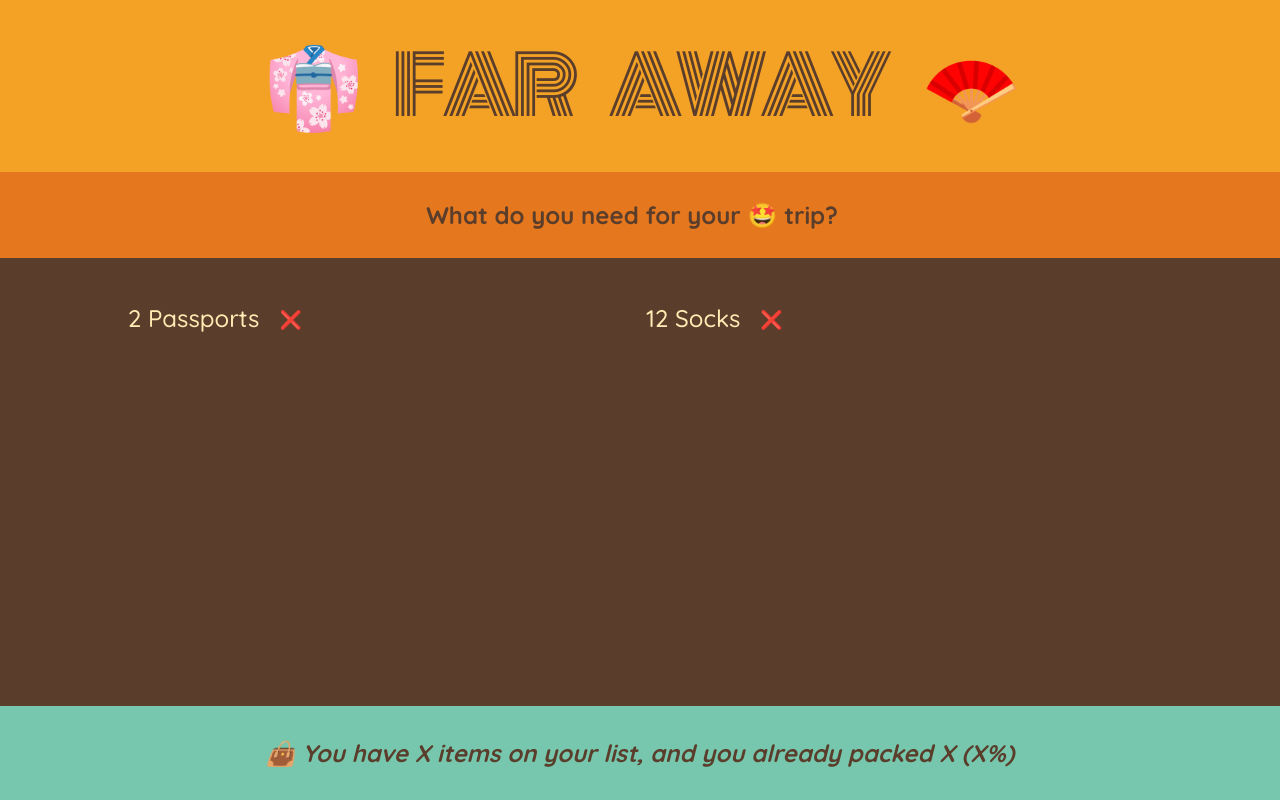
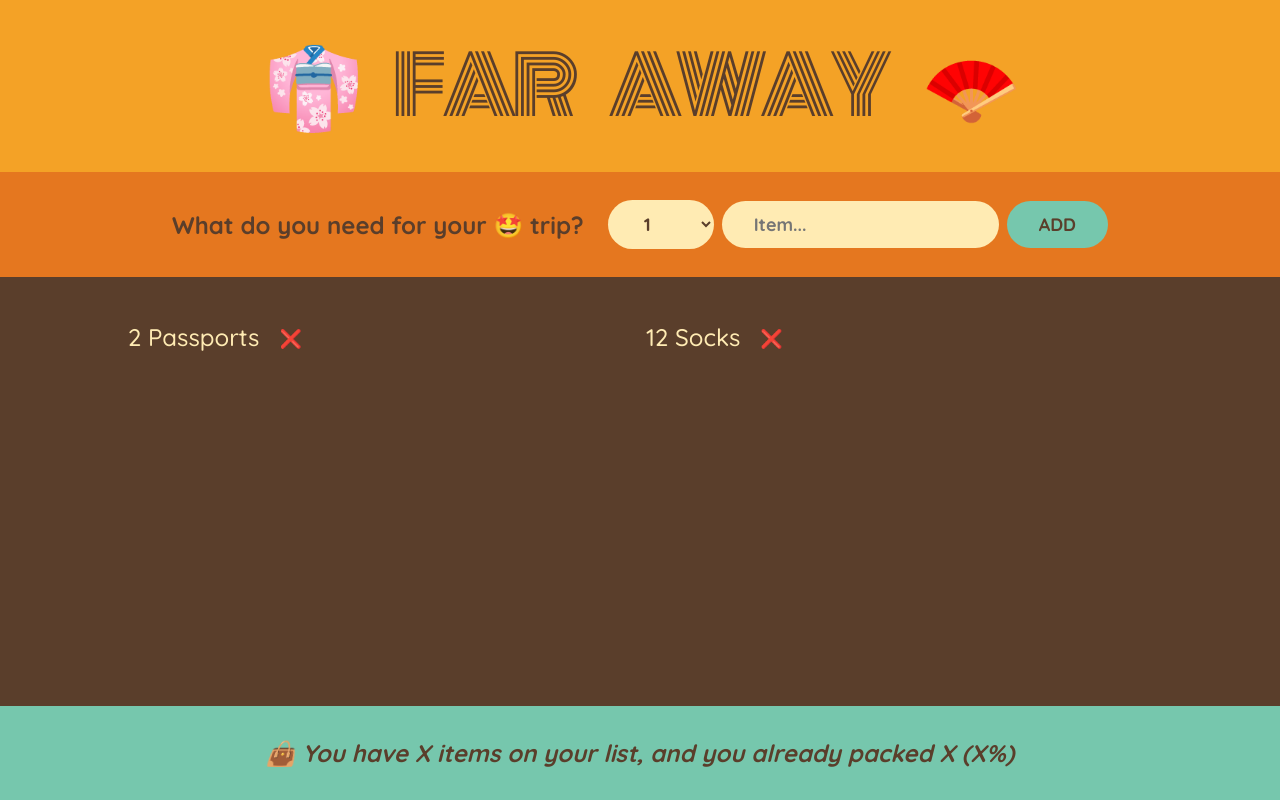
Before and after one commit to BarnoMamadzhanova/5-travel-list, a React (Create React App) app: page / in a window 1280 px wide. Built offline with nearby package versions, Linux system fonts and the light colour scheme.

Commit message:
creating form and handling a submission

```diff
--- a/src/App.js
+++ b/src/App.js
@@ -19,10 +19,23 @@
 }
 
 function Form() {
+  function handleSubmit(e) {
+    e.preventDefault();
+  }
+
   return (
-    <div className="add-form">
+    <form className="add-form" onSubmit={handleSubmit}>
       <h3>What do you need for your 🤩 trip?</h3>
-    </div>
+      <select>
+        {Array.from({ length: 20 }, (_, i) => i + 1).map((num) => (
+          <option value={num} key={num}>
+            {num}
+          </option>
+        ))}
+      </select>
+      <input type="text" placeholder="Item..." />
+      <button>Add</button>
+    </form>
   );
 }
 
@@ -31,7 +44,7 @@
     <div className="list">
       <ul>
         {initialItems.map((item) => (
-          <Item item={item} />
+          <Item item={item} key={item.id} />
         ))}
       </ul>
     </div>
--- a/src/index.css
+++ b/src/index.css
@@ -95,6 +95,7 @@
   list-style: none;
   width: 80%;
   overflow: scroll;
+  overflow: hidden;
 
   display: grid;
   grid-template-columns: repeat(auto-fit, minmax(250px, 1fr));
```
